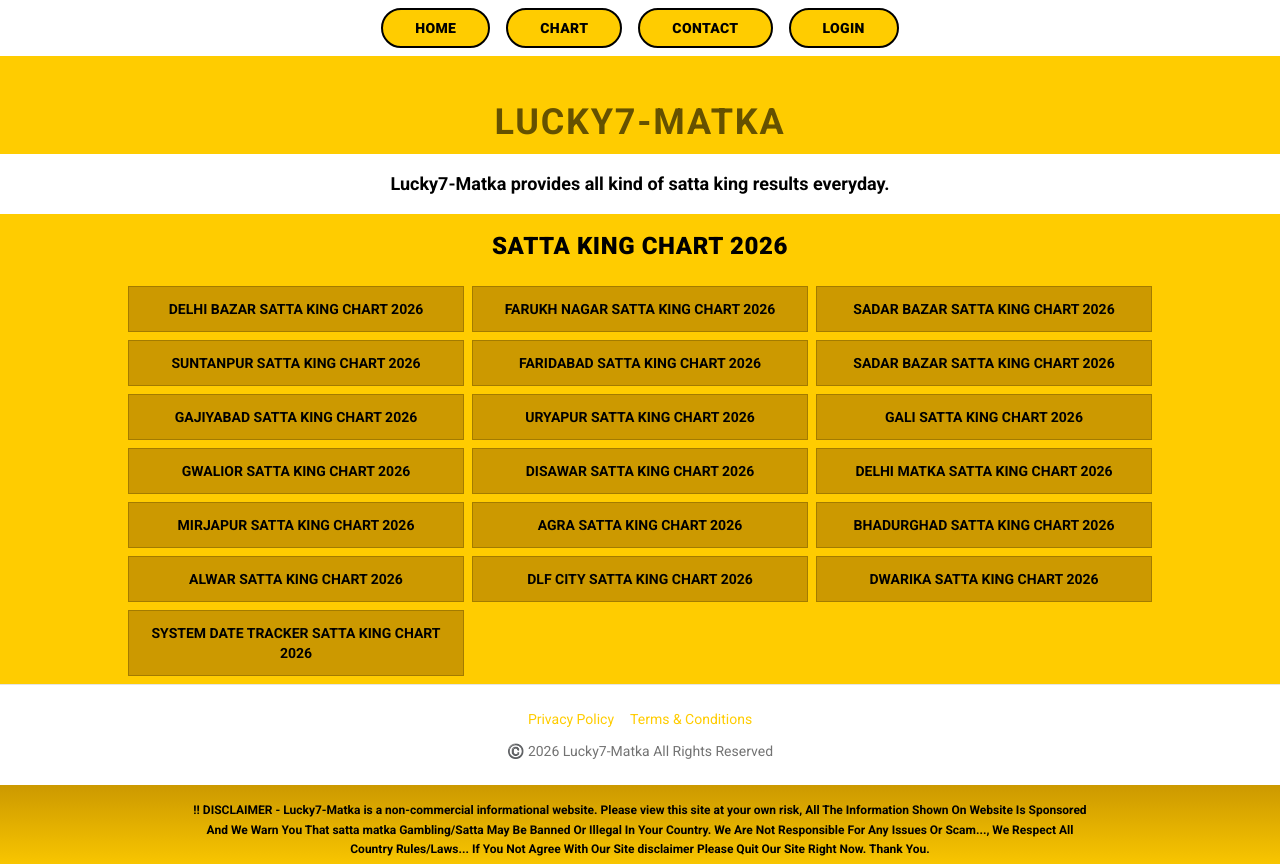
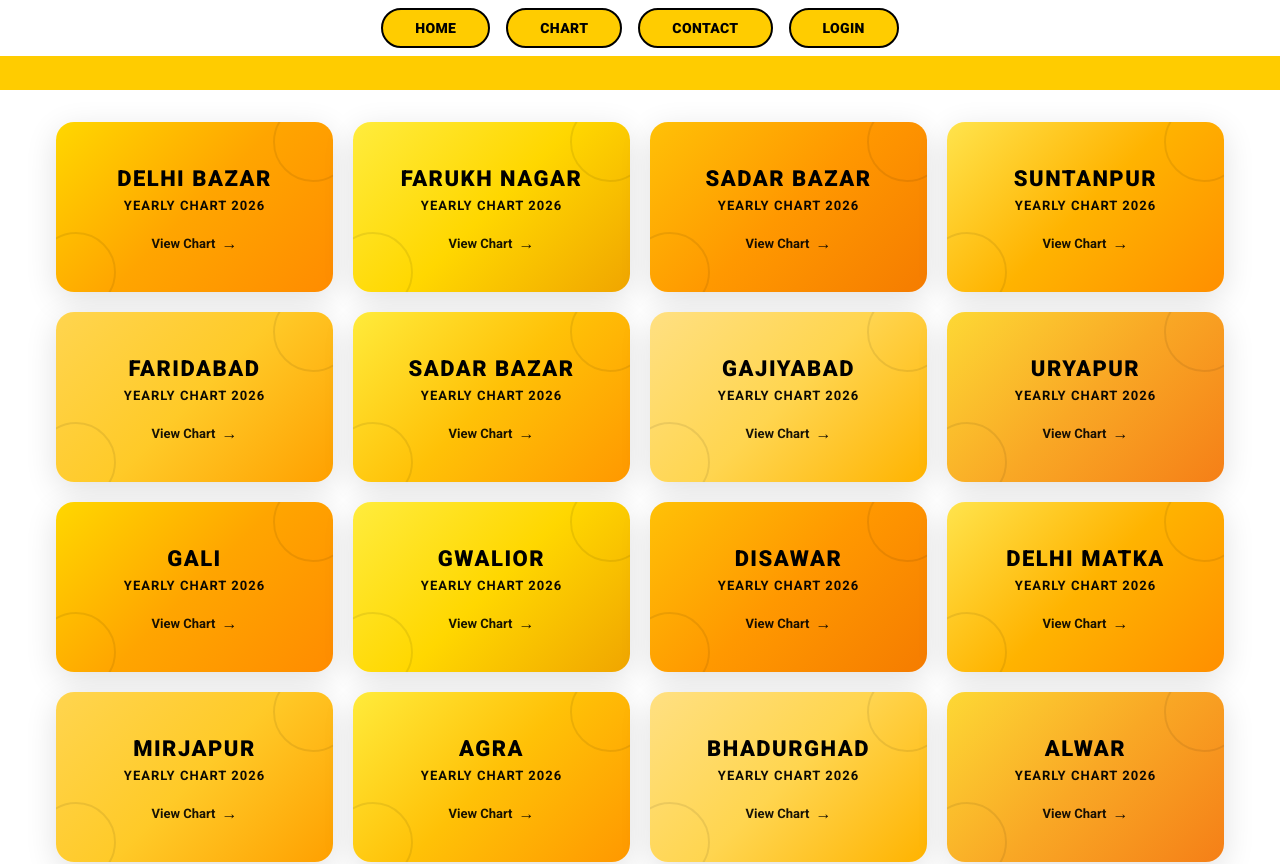
Before and after one commit to Jatin280401/lucky-7, a React (Vite) app: page /chart in a window 1280 px wide. Shown: the top 864 px of the page. Built offline with nearby package versions, Linux system fonts and the light colour scheme; no server answers; the database is empty; the HTML template or start-up script is replaced by a standard one.

Commit message:
table changes

```diff
--- a/src/components/ResultsTable.tsx
+++ b/src/components/ResultsTable.tsx
@@ -26,7 +26,7 @@ const ResultsTable = ({ cities, title }: ResultsTableProps) => {
           </tr>
         </thead>
         <tbody>
-          {cities.map((city) => (
+          {cities.filter((city) => city.slug !== "disawar").map((city) => (
             <tr key={city.id} className="transition-colors border-b border-black">
               <td className="border-2 border-black px-3 py-4 text-center bg-[#FFE44D] w-1/3">
                 <a href={`/chart/${city.slug}`} className="text-black font-black uppercase text-xl md:text-2xl leading-tight hover:underline block">
--- a/src/pages/Chart.tsx
+++ b/src/pages/Chart.tsx
@@ -2,54 +2,177 @@ import Navbar from "@/components/Navbar";
 import MarqueeBar from "@/components/MarqueeBar";
 import Footer from "@/components/Footer";
 import { useData } from "@/hooks/useData";
-import { useState, useEffect } from "react";
+
+// Gradient presets that cycle through cards for visual variety
+const gradients = [
+  "linear-gradient(135deg, #FFD700 0%, #FFA500 50%, #FF8C00 100%)",
+  "linear-gradient(135deg, #FFEC3D 0%, #FFD700 50%, #F0A500 100%)",
+  "linear-gradient(135deg, #FFC107 0%, #FF9800 50%, #F57C00 100%)",
+  "linear-gradient(135deg, #FFE44D 0%, #FFB300 50%, #FF8F00 100%)",
+  "linear-gradient(135deg, #FFD54F 0%, #FFCA28 50%, #FFA000 100%)",
+  "linear-gradient(135deg, #FFEB3B 0%, #FFC107 50%, #FF9800 100%)",
+  "linear-gradient(135deg, #FFE082 0%, #FFD54F 50%, #FFB300 100%)",
+  "linear-gradient(135deg, #FDD835 0%, #F9A825 50%, #F57F17 100%)",
+];
 
 const Chart = () => {
   const { cities } = useData();
 
-  const allCities = [...cities].sort((a, b) => a.order - b.order);
+  const allCities = [...cities]
+    .filter((c) => c.id !== "system-date-tracker")
+    .sort((a, b) => a.order - b.order);
 
   return (
     <div className="min-h-screen bg-background">
       <Navbar />
       <MarqueeBar />
+      {/* City chart cards grid */}
+      <div
+        style={{
+          maxWidth: "1200px",
+          margin: "0 auto",
+          padding: "32px 16px 48px",
+        }}
+      >
+        <div
+          style={{
+            display: "grid",
+            gridTemplateColumns: "repeat(4, 1fr)",
+            gap: "20px",
+          }}
+          className="chart-cards-grid"
+        >
+          {allCities.map((city, index) => (
+            <div
+              key={city.id}
+              style={{
+                background: gradients[index % gradients.length],
+                borderRadius: "18px",
+                padding: "36px 24px 28px",
+                position: "relative",
+                overflow: "hidden",
+                minHeight: "170px",
+                display: "flex",
+                flexDirection: "column",
+                justifyContent: "center",
+                alignItems: "center",
+                boxShadow: "0 8px 32px rgba(0,0,0,0.12)",
+                transition: "transform 0.3s ease, box-shadow 0.3s ease",
+                cursor: "pointer",
+              }}
+              className="chart-card"
+              onClick={() => (window.location.href = `/chart/${city.slug}`)}
+            >
+              {/* Decorative circles */}
+              <div
+                style={{
+                  position: "absolute",
+                  bottom: "-20px",
+                  left: "-20px",
+                  width: "80px",
+                  height: "80px",
+                  borderRadius: "50%",
+                  border: "2px solid rgba(0,0,0,0.08)",
+                  pointerEvents: "none",
+                }}
+              />
+              <div
+                style={{
+                  position: "absolute",
+                  top: "-20px",
+                  right: "-20px",
+                  width: "80px",
+                  height: "80px",
+                  borderRadius: "50%",
+                  border: "2px solid rgba(0,0,0,0.08)",
+                  pointerEvents: "none",
+                }}
+              />
 
-      {/* LUCKY7-MATKA Title Bar */}
-      <div className="bg-primary py-3">
-        <h1 className="text-primary-foreground text-4xl font-bold tracking-wider opacity-60 text-center">
-          LUCKY7-MATKA
-        </h1>
-      </div>
+              {/* City Name */}
+              <h3
+                style={{
+                  color: "#000",
+                  fontSize: "22px",
+                  fontWeight: 900,
+                  textTransform: "uppercase",
+                  letterSpacing: "1.5px",
+                  textAlign: "center",
+                  marginBottom: "4px",
+                  textShadow: "none",
+                  lineHeight: 1.2,
+                }}
+              >
+                {city.name}
+              </h3>
 
-      {/* Subtitle */}
-      <div className="bg-background py-4 text-center">
-        <p className="text-foreground font-bold text-lg">
-          Lucky7-Matka provides all kind of satta king results everyday.
-        </p>
-      </div>
+              {/* Yearly Chart subtitle */}
+              <p
+                style={{
+                  color: "#000",
+                  fontSize: "13px",
+                  fontWeight: 700,
+                  textTransform: "uppercase",
+                  letterSpacing: "1px",
+                  textAlign: "center",
+                  marginBottom: "16px",
+                  opacity: 0.95,
+                }}
+              >
+                YEARLY CHART 2026
+              </p>
 
-      {/* SATTA KING CHART 2026 heading */}
-      <div className="bg-primary py-4 text-center">
-        <h2 className="text-primary-foreground text-2xl font-black tracking-wide">
-          SATTA KING CHART 2026
-        </h2>
-      </div>
-
-      {/* City chart links grid */}
-      <div className="bg-primary px-4 py-2">
-        <div className="max-w-5xl mx-auto grid grid-cols-1 md:grid-cols-3 gap-2">
-          {allCities.map((city) => (
-            <a
-              key={city.id}
-              href={`/chart/${city.slug}`}
-              className="bg-yellow-dark hover:bg-yellow text-primary-foreground font-bold text-sm uppercase text-center py-3 px-4 border border-primary-foreground/20 transition-colors"
-            >
-              {city.name} SATTA KING CHART 2026
-            </a>
+              {/* View Chart Link */}
+              <a
+                href={`/chart/${city.slug}`}
+                style={{
+                  color: "#000",
+                  fontSize: "13px",
+                  fontWeight: 600,
+                  textDecoration: "none",
+                  display: "flex",
+                  alignItems: "center",
+                  gap: "6px",
+                  opacity: 0.9,
+                  transition: "opacity 0.2s ease",
+                }}
+                onClick={(e) => e.stopPropagation()}
+              >
+                View Chart <span style={{ fontSize: "16px" }}>→</span>
+              </a>
+            </div>
           ))}
         </div>
       </div>
+
       <Footer />
+
+      <style>{`
+        .chart-card:hover {
+          transform: translateY(-4px) !important;
+          box-shadow: 0 16px 48px rgba(0,0,0,0.2) !important;
+        }
+
+        @media (max-width: 1024px) {
+          .chart-cards-grid {
+            grid-template-columns: repeat(2, 1fr) !important;
+          }
+        }
+
+        @media (max-width: 640px) {
+          .chart-cards-grid {
+            grid-template-columns: repeat(2, 1fr) !important;
+            gap: 12px !important;
+          }
+          .chart-card {
+            min-height: 140px !important;
+            padding: 24px 16px 20px !important;
+          }
+          .chart-card h3 {
+            font-size: 16px !important;
+          }
+        }
+      `}</style>
     </div>
   );
 };
```
